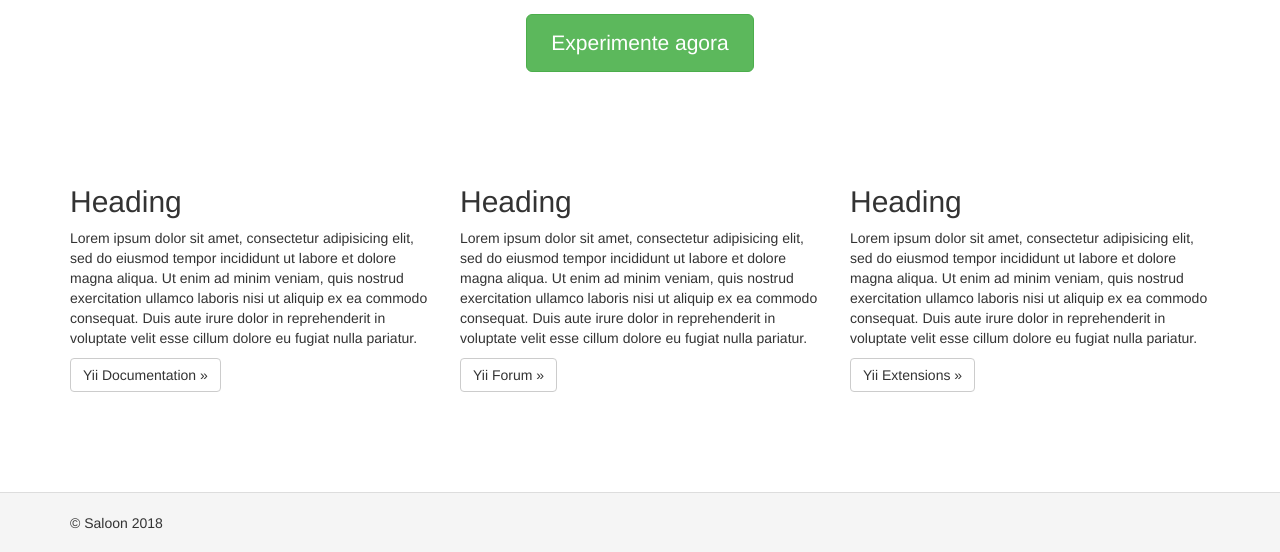
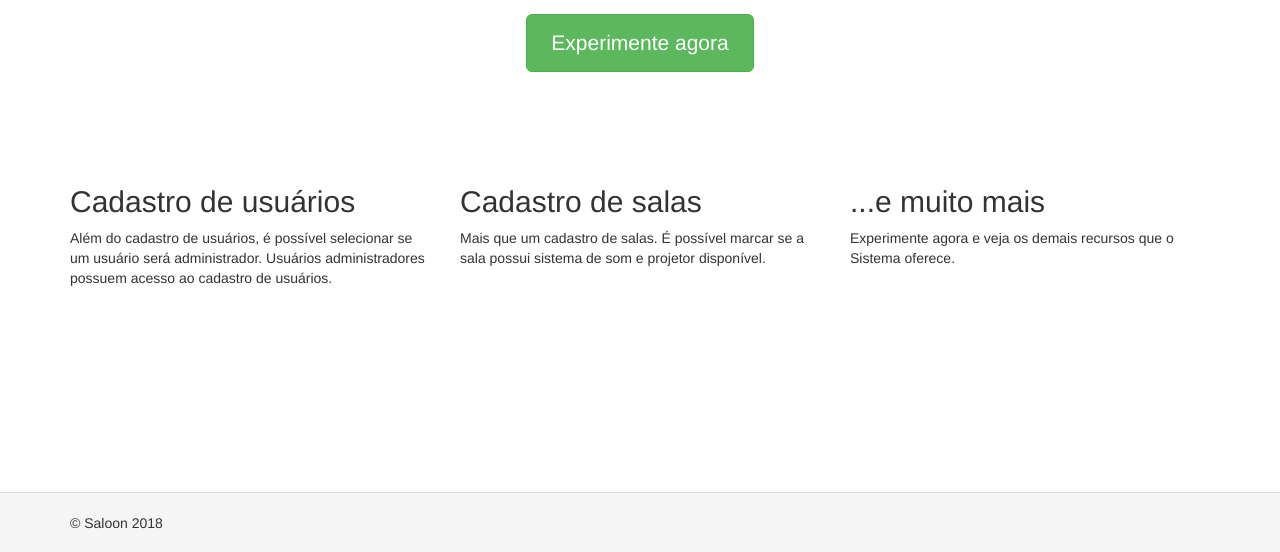
Before and after one commit to AndersonBargas/saloon, a Yii app: template views/site/index.php in a window 1280 px wide. Shown: the part 248-800 px from the top of the page. Run offline with PHP 8.4 and a stand-in for Yii, Linux system fonts and the light colour scheme; the template is opened without the code that fills it, so the values that code supplies are empty; some libraries are stand-ins or nearby versions.

Commit message:
Melhorando a tela inicial

```diff
--- a/views/site/index.php
+++ b/views/site/index.php
@@ -18,34 +18,19 @@ $this->title = 'Saloon';
 
         <div class="row">
             <div class="col-lg-4">
-                <h2>Heading</h2>
+                <h2>Cadastro de usuários</h2>
 
-                <p>Lorem ipsum dolor sit amet, consectetur adipisicing elit, sed do eiusmod tempor incididunt ut labore et
-                    dolore magna aliqua. Ut enim ad minim veniam, quis nostrud exercitation ullamco laboris nisi ut aliquip
-                    ex ea commodo consequat. Duis aute irure dolor in reprehenderit in voluptate velit esse cillum dolore eu
-                    fugiat nulla pariatur.</p>
-
-                <p><a class="btn btn-default" href="http://www.yiiframework.com/doc/">Yii Documentation &raquo;</a></p>
+                <p>Além do cadastro de usuários, é possível selecionar se um usuário será administrador. Usuários administradores possuem acesso ao cadastro de usuários.</p>
             </div>
             <div class="col-lg-4">
-                <h2>Heading</h2>
+                <h2>Cadastro de salas</h2>
 
-                <p>Lorem ipsum dolor sit amet, consectetur adipisicing elit, sed do eiusmod tempor incididunt ut labore et
-                    dolore magna aliqua. Ut enim ad minim veniam, quis nostrud exercitation ullamco laboris nisi ut aliquip
-                    ex ea commodo consequat. Duis aute irure dolor in reprehenderit in voluptate velit esse cillum dolore eu
-                    fugiat nulla pariatur.</p>
-
-                <p><a class="btn btn-default" href="http://www.yiiframework.com/forum/">Yii Forum &raquo;</a></p>
+                <p>Mais que um cadastro de salas. É possível marcar se a sala possui sistema de som e projetor disponível.</p>
             </div>
             <div class="col-lg-4">
-                <h2>Heading</h2>
+                <h2>...e muito mais</h2>
 
-                <p>Lorem ipsum dolor sit amet, consectetur adipisicing elit, sed do eiusmod tempor incididunt ut labore et
-                    dolore magna aliqua. Ut enim ad minim veniam, quis nostrud exercitation ullamco laboris nisi ut aliquip
-                    ex ea commodo consequat. Duis aute irure dolor in reprehenderit in voluptate velit esse cillum dolore eu
-                    fugiat nulla pariatur.</p>
-
-                <p><a class="btn btn-default" href="http://www.yiiframework.com/extensions/">Yii Extensions &raquo;</a></p>
+                <p>Experimente agora e veja os demais recursos que o Sistema oferece.</p>
             </div>
         </div>
 
```
